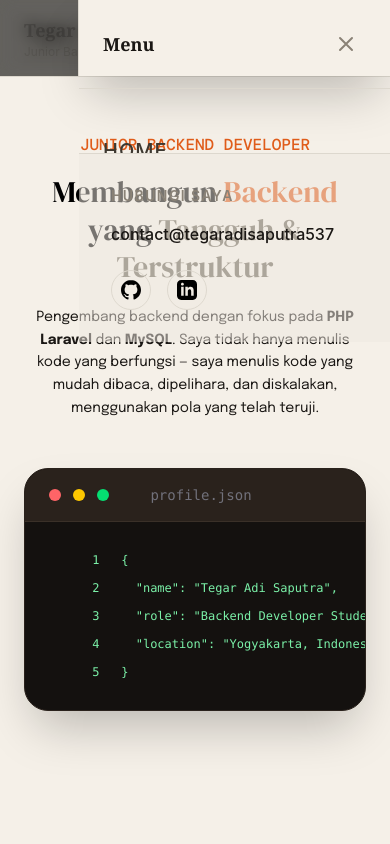
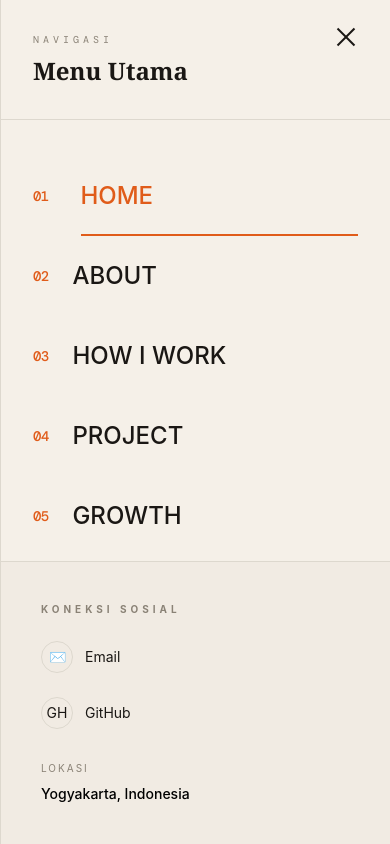
Before and after one commit to tegaradisaputra/tegaradisaputra.github.io, a React (Vite) app: page / in a window 390 px wide. Both pictures are taken after a click on the button "Toggle menu". Shown: the top 844 px of the page. Built offline with nearby package versions, Linux system fonts and the light colour scheme.

Commit message:
fix: fungsional pada burger menu dan ui yang lebih konsisten

```diff
--- a/src/components/Header.jsx
+++ b/src/components/Header.jsx
@@ -2,6 +2,7 @@ import React, { useState } from 'react'
 
 export default function Header() {
   const [isMenuOpen, setIsMenuOpen] = useState(false)
+  const [activeSection, setActiveSection] = useState('hero')
 
   const navItems = [
     { label: 'HOME', id: 'hero' },
@@ -34,8 +35,30 @@ export default function Header() {
     }
   }, [isMenuOpen])
 
+  React.useEffect(() => {
+    const handleScroll = () => {
+      const sections = navItems.map(item => ({
+        id: item.id,
+        element: document.getElementById(item.id)
+      }))
+
+      for (let i = sections.length - 1; i >= 0; i--) {
+        if (sections[i].element) {
+          const rect = sections[i].element.getBoundingClientRect()
+          if (rect.top <= 150) {
+            setActiveSection(sections[i].id)
+            break
+          }
+        }
+      }
+    }
+
+    window.addEventListener('scroll', handleScroll)
+    return () => window.removeEventListener('scroll', handleScroll)
+  }, [])
+
   return (
-    <header className="flex justify-between items-center w-full bg-background/80 backdrop-blur-xl px-6 md:px-12 lg:px-28 py-4 border-b border-border z-50 fixed top-0">
+    <header className="flex justify-between items-center w-full bg-background px-6 md:px-12 lg:px-28 py-4 border-b border-border z-50 fixed top-0 shadow-md">
       <div className="logo flex flex-col">
         <h2 className="font-bold text-text font-serif text-lg md:text-2xl">
           Tegar Adi Saputra
@@ -51,7 +74,11 @@ export default function Header() {
           <button
             key={item.id}
             onClick={() => scrollToSection(item.id)}
-            className="hover:text-accent transition-colors duration-300"
+            className={`transition-colors duration-300 font-medium ${
+              activeSection === item.id
+                ? 'text-accent border-b-2 border-accent pb-1'
+                : 'hover:text-accent'
+            }`}
           >
             {item.label}
           </button>
@@ -59,20 +86,25 @@ export default function Header() {
       </nav>
 
       {/* Mobile Menu Button */}
+      <div className="lg:hidden z-[70] flex items-center">
         <button
-        className="lg:hidden text-text-muted focus:outline-none"
+          className="relative w-10 h-10 flex flex-col items-center justify-center group focus:outline-none"
           onClick={() => setIsMenuOpen(!isMenuOpen)}
+          aria-label="Toggle menu"
         >
-        {isMenuOpen ? (
-          <svg xmlns="http://www.w3.org/2000/svg" className="h-8 w-8" fill="none" viewBox="0 0 24 24" stroke="currentColor">
-            <path strokeLinecap="round" strokeLinejoin="round" strokeWidth={2} d="M6 18L18 6M6 6l12 12" />
-          </svg>
-        ) : (
-          <svg xmlns="http://www.w3.org/2000/svg" className="h-8 w-8" fill="none" viewBox="0 0 24 24" stroke="currentColor">
-            <path strokeLinecap="round" strokeLinejoin="round" strokeWidth={2} d="M4 6h16M4 12h16m-7 6h7" />
-          </svg>
-        )}
+          <div className="relative w-6 h-5">
+            <span
+              className={`absolute block h-0.5 w-full bg-text transition-all duration-300 ease-in-out origin-center ${isMenuOpen ? 'top-2 rotate-45' : 'top-0'}`}
+            ></span>
+            <span
+              className={`absolute block h-0.5 w-full bg-text transition-all duration-300 ease-in-out top-2 ${isMenuOpen ? 'opacity-0 scale-x-0' : 'opacity-100'}`}
+            ></span>
+            <span
+              className={`absolute block h-0.5 w-full bg-text transition-all duration-300 ease-in-out origin-center ${isMenuOpen ? 'top-2 -rotate-45' : 'top-4'}`}
+            ></span>
+          </div>
         </button>
+      </div>
 
       {/* Mobile Navigation Drawer */}
       <div
@@ -80,71 +112,77 @@ export default function Header() {
       >
         {/* Backdrop */}
         <div
-          className={`absolute inset-0 bg-black/60 backdrop-blur-sm transition-opacity duration-500 ${isMenuOpen ? 'opacity-100' : 'opacity-0'}`}
+          className={`absolute inset-0 bg-black/80 transition-opacity duration-500 ${isMenuOpen ? 'opacity-100' : 'opacity-0'}`}
           onClick={() => setIsMenuOpen(false)}
         />
 
         {/* Drawer Content */}
         <div
-          className={`absolute top-0 right-0 h-full w-[80%] max-w-sm bg-background border-l border-border shadow-2xl transition-transform duration-500 ease-in-out flex flex-col ${isMenuOpen ? 'translate-x-0' : 'translate-x-full'}`}
+          className={`absolute top-0 right-0 h-full w-full sm:w-[80%] max-w-md bg-background border-l border-border shadow-2xl transition-transform duration-500 ease-in-out flex flex-col ${isMenuOpen ? 'translate-x-0' : 'translate-x-full'}`}
         >
           {/* Drawer Header */}
-          <div className="flex items-center justify-between p-6 border-b border-border">
+          <div className="flex items-center justify-between p-8 border-b border-border">
             <div className="flex flex-col">
-              <span className="font-serif font-bold text-text text-lg">Menu</span>
+              <span className="text-[10px] tracking-[0.4em] uppercase text-text-muted font-family-mono mb-2">Navigasi</span>
+              <span className="font-serif font-bold text-text text-2xl">Menu Utama</span>
             </div>
-            <button
-              onClick={() => setIsMenuOpen(false)}
-              className="p-2 text-text-muted hover:text-accent transition-colors"
-              aria-label="Close menu"
-            >
-              <svg xmlns="http://www.w3.org/2000/svg" className="h-6 w-6" fill="none" viewBox="0 0 24 24" stroke="currentColor">
-                <path strokeLinecap="round" strokeLinejoin="round" strokeWidth={2} d="M6 18L18 6M6 6l12 12" />
-              </svg>
-            </button>
           </div>
 
           {/* Drawer Links */}
-          <nav className="flex-1 overflow-y-auto py-8 px-6">
-            <div className="flex flex-col gap-4">
+          <nav className="flex-1 overflow-y-auto py-10 px-8">
+            <div className="flex flex-col gap-2">
               {navItems.map((item, index) => (
                 <button
                   key={item.id}
                   onClick={() => scrollToSection(item.id)}
-                  className="group flex items-center justify-between py-4 text-xl font-medium text-text-secondary hover:text-accent transition-all duration-300 border-b border-border/50 last:border-0"
+                  className={`group relative flex items-center gap-6 py-5 text-left transition-all duration-500 ${
+                    activeSection === item.id ? 'text-accent' : 'text-text'
+                  }`}
                   style={{
-                    transitionDelay: isMenuOpen ? `${index * 50}ms` : '0ms',
+                    transitionDelay: isMenuOpen ? `${index * 75}ms` : '0ms',
                     opacity: isMenuOpen ? 1 : 0,
-                    transform: isMenuOpen ? 'translateX(0)' : 'translateX(20px)'
+                    transform: isMenuOpen ? 'translateX(0)' : 'translateX(30px)'
                   }}
                 >
-                  <span className="font-sans uppercase tracking-wider">{item.label}</span>
-                  <svg xmlns="http://www.w3.org/2000/svg" className="h-5 w-5 opacity-0 group-hover:opacity-100 -translate-x-4 group-hover:translate-x-0 transition-all duration-300" fill="none" viewBox="0 0 24 24" stroke="currentColor">
-                    <path strokeLinecap="round" strokeLinejoin="round" strokeWidth={2} d="M17 8l4 4m0 0l-4 4m4-4H3" />
-                  </svg>
+                  <span className={`font-family-mono text-sm font-medium tracking-tighter ${
+                    activeSection === item.id ? 'text-accent' : 'text-accent'
+                  }`}>0{index + 1}</span>
+                  <div className="flex flex-col">
+                    <span className={`text-2xl md:text-3xl font-medium transition-all duration-300 ${
+                      activeSection === item.id
+                        ? 'text-accent translate-x-2'
+                        : 'text-text group-hover:text-accent group-hover:translate-x-2'
+                    }`}>
+                      {item.label}
+                    </span>
+                    <span className={`absolute -bottom-1 left-12 h-0.5 transition-all duration-500 ${
+                      activeSection === item.id
+                        ? 'w-[calc(100%-3rem)] bg-accent'
+                        : 'w-0 bg-accent group-hover:w-[calc(100%-3rem)]'
+                    }`}></span>
+                  </div>
                 </button>
               ))}
             </div>
           </nav>
 
           {/* Drawer Footer */}
-          <div className="p-8 bg-background-secondary/50 border-t border-border">
-            <p className="text-sm text-text-muted mb-4 uppercase tracking-widest font-semibold">Hubungi Saya</p>
-            <a
-              href="mailto:contact@tegaradisaputra537"
-              className="text-text font-medium hover:text-accent transition-colors block mb-2"
-            >
-              contact@tegaradisaputra537
+          <div className="p-10 bg-background-secondary/50 border-t border-border">
+            <p className="text-[10px] text-text-muted mb-6 uppercase tracking-[0.4em] font-bold">Koneksi Sosial</p>
+            <div className="grid grid-cols-1 sm:grid-cols-2 gap-6 mb-8">
+              <a href="mailto:tegaradisaputra537@gmail.com" className="group flex items-center gap-3 text-sm text-text hover:text-accent transition-colors">
+                <span className="w-8 h-8 rounded-full border border-border flex items-center justify-center group-hover:border-accent group-hover:bg-accent-soft transition-all">✉</span>
+                Email
               </a>
-            <div className="flex gap-4 mt-6">
-              <div className="w-10 h-10 rounded-full border border-border flex items-center justify-center hover:bg-accent hover:border-accent hover:text-white transition-all duration-300 cursor-pointer">
-                <span className="sr-only">GitHub</span>
-                <svg className="w-5 h-5 fill-current" viewBox="0 0 24 24"><path d="M12 0c-6.626 0-12 5.373-12 12 0 5.302 3.438 9.8 8.207 11.387.599.111.793-.261.793-.577v-2.234c-3.338.726-4.041-1.412-4.041-1.412-.546-1.387-1.333-1.756-1.333-1.756-1.089-.745.083-.729.083-.729 1.205.084 1.839 1.237 1.839 1.237 1.07 1.834 2.807 1.304 3.492.997.107-.775.418-1.305.762-1.604-2.665-.305-5.467-1.334-5.467-5.931 0-1.311.469-2.381 1.236-3.221-.124-.303-.535-1.524.117-3.176 0 0 1.008-.322 3.301 1.23.957-.266 1.983-.399 3.003-.404 1.02.005 2.047.138 3.006.404 2.291-1.552 3.297-1.23 3.297-1.23.653 1.653.242 2.874.118 3.176.77.84 1.235 1.911 1.235 3.221 0 4.609-2.807 5.624-5.479 5.921.43.372.823 1.102.823 2.222v3.293c0 .319.192.694.801.576 4.765-1.589 8.199-6.086 8.199-11.386 0-6.627-5.373-12-12-12z"/></svg>
+              <a href="https://github.com/tegaradisaputra" className="group flex items-center gap-3 text-sm text-text hover:text-accent transition-colors">
+                <span className="w-8 h-8 rounded-full border border-border flex items-center justify-center group-hover:border-accent group-hover:bg-accent-soft transition-all">GH</span>
+                GitHub
+              </a>
             </div>
-              <div className="w-10 h-10 rounded-full border border-border flex items-center justify-center hover:bg-accent hover:border-accent hover:text-white transition-all duration-300 cursor-pointer">
-                <span className="sr-only">LinkedIn</span>
-                <svg className="w-5 h-5 fill-current" viewBox="0 0 24 24"><path d="M19 0h-14c-2.761 0-5 2.239-5 5v14c0 2.761 2.239 5 5 5h14c2.762 0 5-2.239 5-5v-14c0-2.761-2.238-5-5-5zm-11 19h-3v-11h3v11zm-1.5-12.268c-.966 0-1.75-.79-1.75-1.764s.784-1.764 1.75-1.764 1.75.79 1.75 1.764-.783 1.764-1.75 1.764zm13.5 12.268h-3v-5.604c0-3.368-4-3.113-4 0v5.604h-3v-11h3v1.765c1.396-2.586 7-2.777 7 2.476v6.759z"/></svg>
-              </div>
+
+            <div className="flex flex-col gap-2">
+                <span className="text-[10px] text-text-muted uppercase tracking-[0.2em]">Lokasi</span>
+                <span className="text-sm font-medium">Yogyakarta, Indonesia</span>
             </div>
           </div>
         </div>
```
Lines whose indentation alone changed are shown as unchanged.
